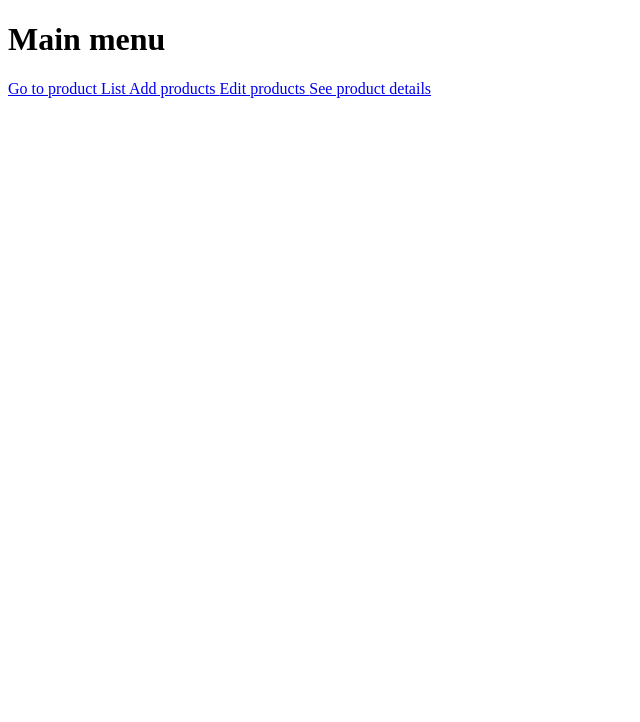
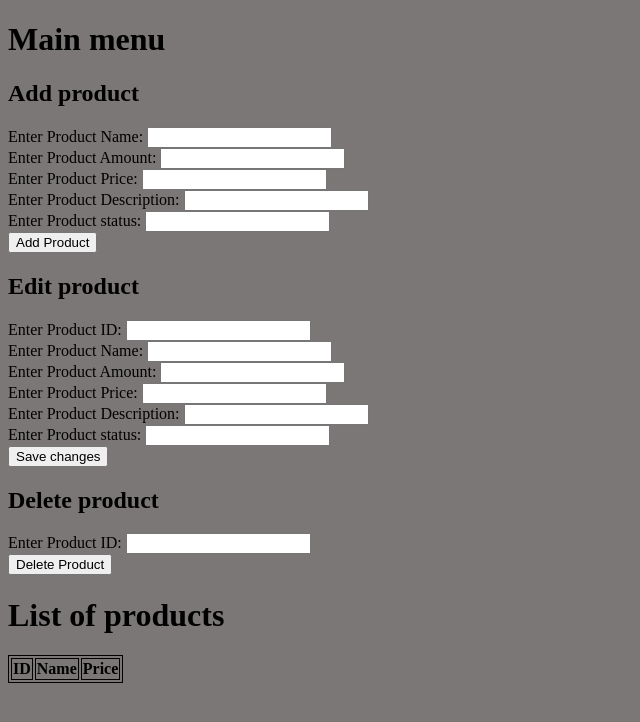
Before and after one commit to Alexglowacki/ZTP4, a Flask app: template project/app/templates/index.html in a window 1280 px wide. Shown: the top 722 px of the page, without its empty margins (0-640 px from the left). Run offline with Flask 2, Linux system fonts and the light colour scheme; the template is opened without the code that fills it, so the values that code supplies are empty; parts of the project's set-up code (start-up, migrations or seed data) failed here and were passed over.

Commit message:
Main viewUI done, needs implemntation

```diff
--- a/project/app/main.py
+++ b/project/app/main.py
@@ -9,7 +9,8 @@ controller = ProductController()
 
 @app.route('/')
 def index():
-    return render_template('index.html')
+    controller.get("", get_one="False")
+    return render_template('index.html', products=controller.product_list)
 
 
 @app.route('/list')
--- a/project/app/templates/details.html
+++ b/project/app/templates/details.html
@@ -5,10 +5,10 @@
     <meta name="viewport" content="width=device-width, initial-scale=1.0">
     <title>Product Management App</title>
 </head>
- TODO from edit --> details
+ <!-- TODO from edit -->
 <body>
     <h1>Welcome to product details view</h1>
-    <div>
+    <!-- <div>
         <form action="{{ url_for('product.edit_product') }}" method="get">
             <label for="product_name">Product name:</label>
             <label for="product_amount">Product amount:</label>
@@ -20,6 +20,6 @@
                 <button type="submit">OK - go back</button>
             </a>
         </form>
-    </div>
+    </div> -->
 </body>
 </html>
--- a/project/app/templates/index.html
+++ b/project/app/templates/index.html
@@ -3,29 +3,88 @@
 <head>
     <meta charset="UTF-8">
     <meta name="viewport" content="width=device-width, initial-scale=1.0">
+    <style>
+        body {
+            background-color: #7c7777; /* Set your desired background color here */
+        }
+        table, tr, th {
+            border: 1px solid black;
+        }
+    </style>
+
     <title>Product Management App</title>
 </head>
 <body>
     <h1>Main menu</h1>
-
+    <h2>Add product</h2>
     <div>
-        <a href="{{ '/list'}}">
-            Go to product List
-        </a>
-
-        <a href="{{ '/add'}}">
-            Add products
-        </a>
-        <!-- add delete in edit tempate -->
-        <a href="{{ '/edit'}}">
-            Edit products
-        </a>
-
-        <a href="{{ '/details'}}">
-            See product details
-        </a>
+        <label for="product.name">Enter Product Name:      </label>
+        <input type="text" id="product.name" name="name" required>
+        <br>
+        <label for="product.amount">Enter Product Amount:</label>
+        <input type="number" id="product.amount" name="amount" required>
+        <br>
+        <label for="product.price">Enter Product Price:</label>
+        <input type="number" id="product.price" name="price" required>
+        <br>
+        <label for="product.description">Enter Product Description:</label>
+        <input type="text" id="product.description" name="description" required>
+        <br>
+        <label for="product.status">Enter Product status:</label>
+        <input type="text" id="product.status" name="status" required>
+        <br>
+        <button type="submit">Add Product</button>
+    </div>
+    <h2>Edit product</h2>
+    <div>
+        <label for="product._id">Enter Product ID: </label>
+        <input type="text" id="product._id" name="_id" required>
+        <br>
+        <label for="product.name">Enter Product Name:      </label>
+        <input type="text" id="product.name" name="name" required>
+        <br>
+        <label for="product.amount">Enter Product Amount:</label>
+        <input type="number" id="product.amount" name="amount" required>
+        <br>
+        <label for="product.price">Enter Product Price:</label>
+        <input type="number" id="product.price" name="price" required>
+        <br>
+        <label for="product.description">Enter Product Description:</label>
+        <input type="text" id="product.description" name="description" required>
+        <br>
+        <label for="product.status">Enter Product status:</label>
+        <input type="text" id="product.status" name="status" required>
+        <br>
+        <button type="submit">Save changes</button>
+    </div>
+    <h2>Delete product</h2>
+    <div>
+        <label for="product._id">Enter Product ID: </label>
+        <input type="text" id="product._id" name="_id" required>
+        <br>
+        <button type="submit">Delete Product</button>
+    </div>
 
 
-    </div>
+    <h1>List of products</h1>
+    <table>
+        <tr>
+            <th>ID</th>
+            <th>Name</th>
+            <th>Price</th>
+        </tr>
+        {% for product in products %}
+        <tr>
+            <!-- <th><a href="{{ '/details/{{product._id}}'}}">{{product._id}}</a></th> -->
+            <th><a href="{{ '/details'}}">{{product._id}}</a></th>
+            <th>{{ product.name }}</th>
+            <th>${{ product.price }}</th>
+            <!-- TODO implement functioinality -->
+            <!-- <th><a href="{{ '/edit/{{product._id}}'}}">Edit</a></th> -->
+            <th><a href="{{ '/edit'}}"><button type="submit">Edit</button></a></th>
+            <th><button type="submit">Delete</button></th>
+        </tr>
+        {% endfor %}
+    </table>
 </body>
 </html>
```
